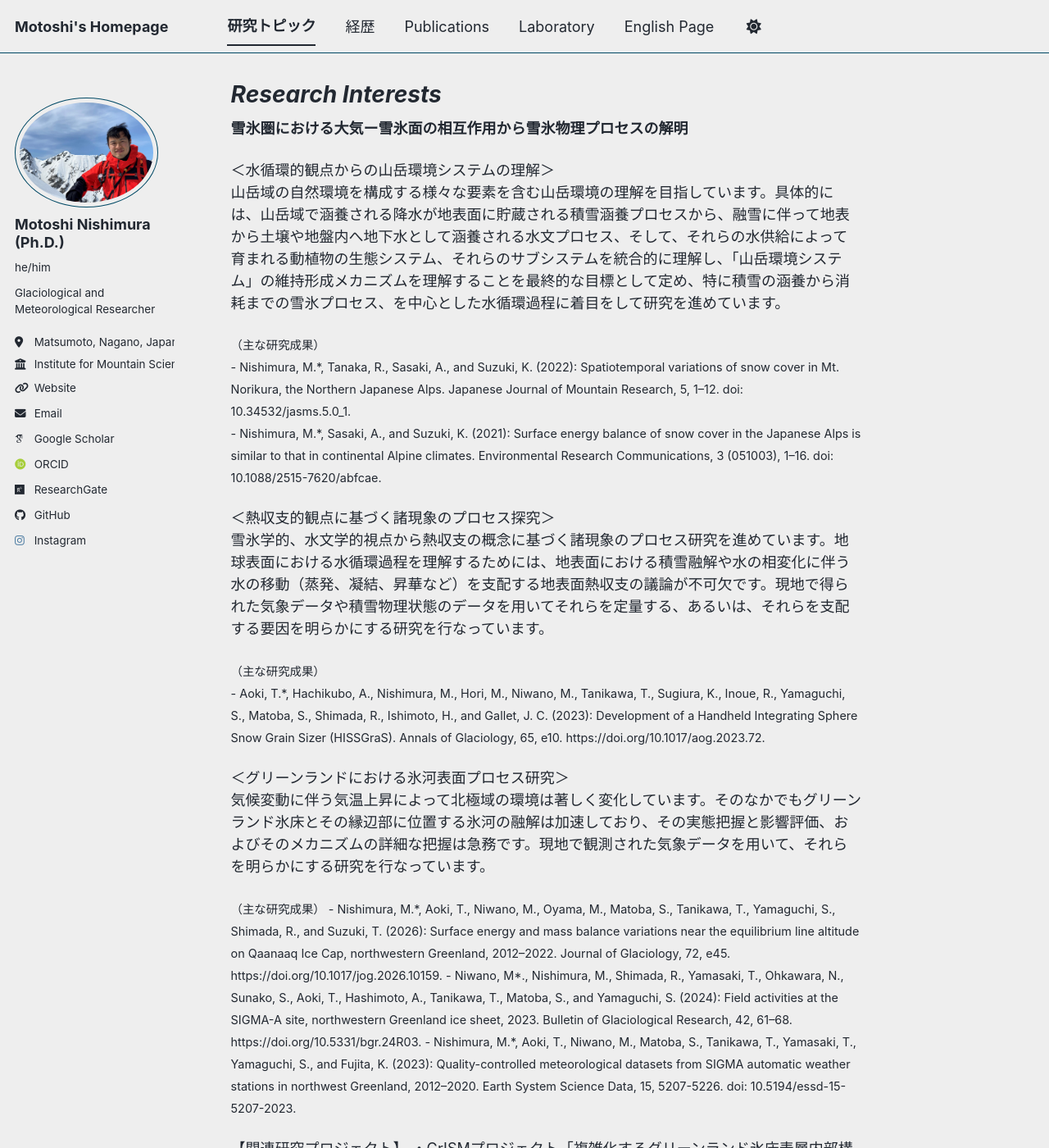
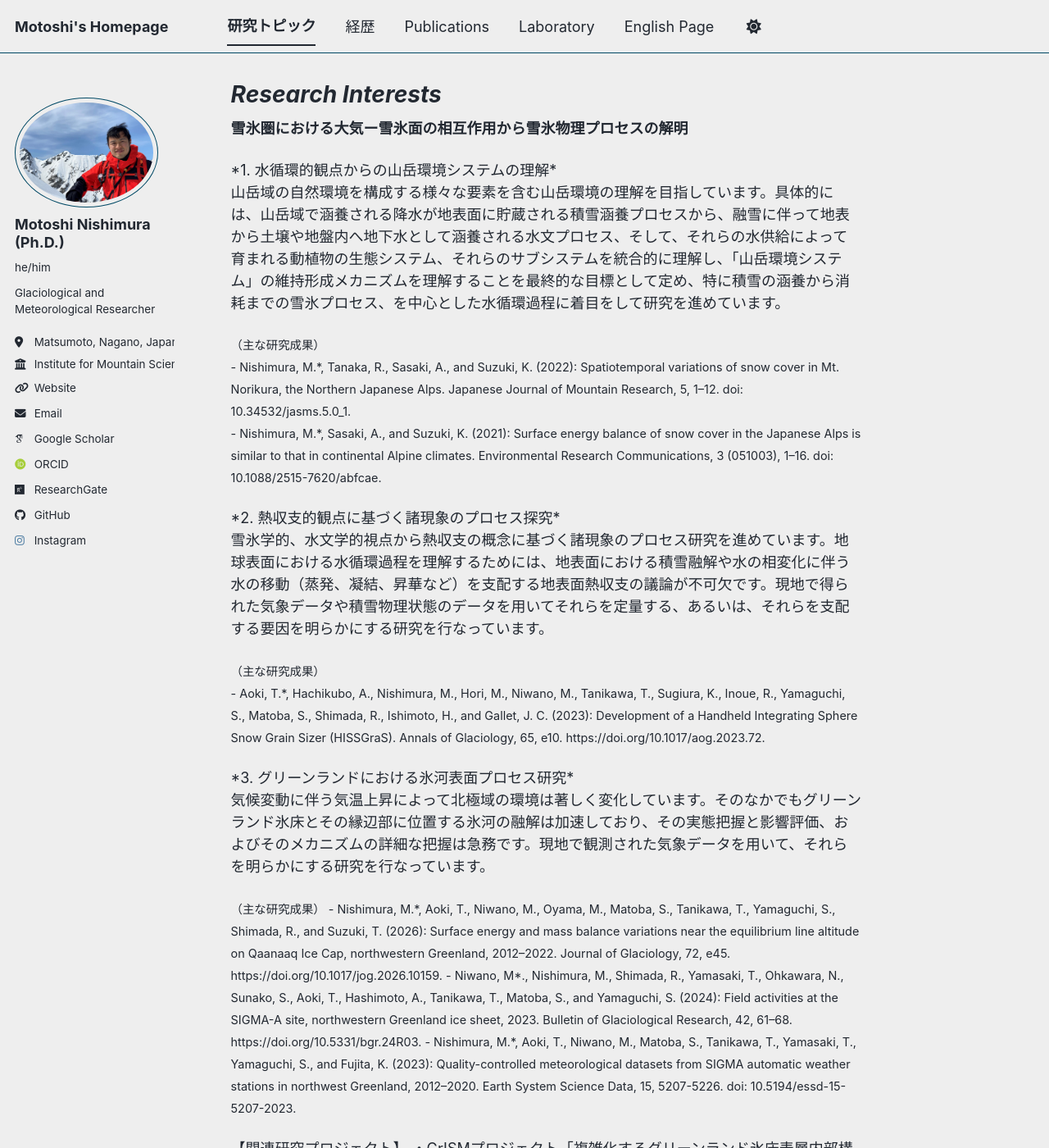
Before and after one commit to MotoshiNishimura/MotoshiNishimura.github.io, a Jekyll site: the page built from _pages/interest.md, in a window 1280 px wide and 1400 px high. Shown: the whole window at 82% size. Built offline with Jekyll 4.4.1, drawn with Linux system fonts in a browser that asks for light colours; some web fonts are replaced; a script bundle is joined from its source files by our own code; library files that are not in the unit come from our copies.

Commit message:
Update interest.md

```diff
--- a/_pages/interest.md
+++ b/_pages/interest.md
@@ -6,7 +6,7 @@ author_profile: true
 
 __雪氷圏における大気ー雪氷面の相互作用から雪氷物理プロセスの解明__
 <p>
-＜水循環的観点からの山岳環境システムの理解＞<br>
+*1. 水循環的観点からの山岳環境システムの理解*<br>
  山岳域の自然環境を構成する様々な要素を含む山岳環境の理解を目指しています。具体的には、山岳域で涵養される降水が地表面に貯蔵される積雪涵養プロセスから、融雪に伴って地表から土壌や地盤内へ地下水として涵養される水文プロセス、そして、それらの水供給によって育まれる動植物の生態システム、それらのサブシステムを統合的に理解し、「山岳環境システム」の維持形成メカニズムを理解することを最終的な目標として定め、特に積雪の涵養から消耗までの雪氷プロセス、を中心とした水循環過程に着目をして研究を進めています。
 </p>
 <p>
@@ -18,7 +18,7 @@ __雪氷圏における大気ー雪氷面の相互作用から雪氷物理プロ
  </p>
 
 <p>
-＜熱収支的観点に基づく諸現象のプロセス探究＞<br>
+*2. 熱収支的観点に基づく諸現象のプロセス探究*<br>
 雪氷学的、水文学的視点から熱収支の概念に基づく諸現象のプロセス研究を進めています。地球表面における水循環過程を理解するためには、地表面における積雪融解や水の相変化に伴う水の移動（蒸発、凝結、昇華など）を支配する地表面熱収支の議論が不可欠です。現地で得られた気象データや積雪物理状態のデータを用いてそれらを定量する、あるいは、それらを支配する要因を明らかにする研究を行なっています。<br>
 </p>
 <p>
@@ -29,7 +29,7 @@ __雪氷圏における大気ー雪氷面の相互作用から雪氷物理プロ
  </p>
 
 <p>
-＜グリーンランドにおける氷河表面プロセス研究＞<br>
+*3. グリーンランドにおける氷河表面プロセス研究*<br>
 気候変動に伴う気温上昇によって北極域の環境は著しく変化しています。そのなかでもグリーンランド氷床とその縁辺部に位置する氷河の融解は加速しており、その実態把握と影響評価、およびそのメカニズムの詳細な把握は急務です。現地で観測された気象データを用いて、それらを明らかにする研究を行なっています。<br>
 </p>
 <p>
```
